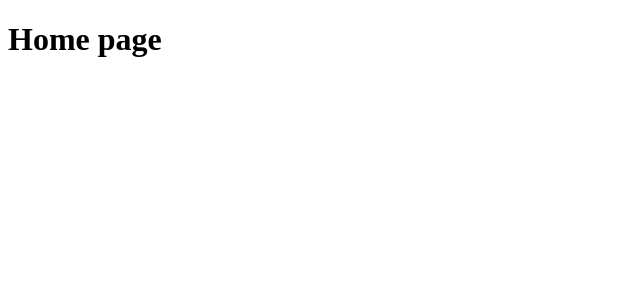
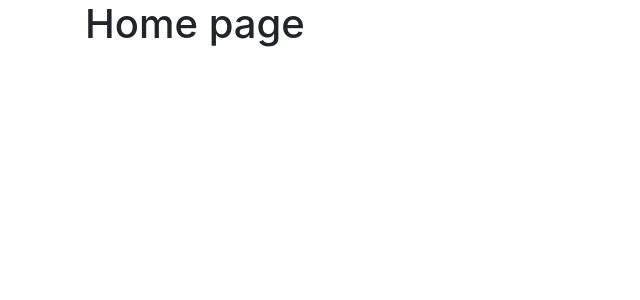
Before and after one commit to dotamir/react-gomoku, a React (Create React App) app: page / in a window 1280 px wide. Shown: the top 300 px of the page, without its empty margins (0-640 px from the left). Built offline with nearby package versions, Linux system fonts and the light colour scheme.

Commit message:
feat(reactstrap): add reactstrap & bootstrap

```diff
--- a/package.json
+++ b/package.json
@@ -9,6 +9,8 @@
     "@types/react": "16.9.9",
     "@types/react-dom": "16.9.2",
     "@types/react-router-dom": "^5.1.0",
+    "@types/reactstrap": "^8.0.5",
+    "bootstrap": "^4.3.1",
     "connected-react-router": "^6.5.2",
     "history": "^4.10.1",
     "react": "^16.10.2",
@@ -16,6 +18,7 @@
     "react-redux": "^7.1.1",
     "react-router-dom": "^5.1.2",
     "react-scripts": "3.2.0",
+    "reactstrap": "^8.1.1",
     "redux": "^4.0.4",
     "redux-thunk": "^2.3.0",
     "typescript": "3.6.4"
--- a/src/containers/Home/HomeContainer.tsx
+++ b/src/containers/Home/HomeContainer.tsx
@@ -1,11 +1,14 @@
 import React from "react";
+import { Container } from 'reactstrap';
 
 const Home: React.FC = () => {
 	return (
 		<>
-			<div className="home">
-				<h1>Home page</h1>
-			</div>
+			<Container>
+				<div className="home">
+					<h1>Home page</h1>
+				</div>
+			</Container>
 		</>
 	);
 };
--- a/src/index.tsx
+++ b/src/index.tsx
@@ -8,6 +8,7 @@ import { createBrowserHistory } from 'history';
 import AppContainer from './containers/App/AppContainer';
 import * as serviceWorker from './serviceWorker';
 import * as reducers from './redux';
+import 'bootstrap/dist/css/bootstrap.min.css';
 
 declare global {
 	interface Window { __REDUX_DEVTOOLS_EXTENSION_COMPOSE__: any; }
```
Also changed, not shown: 1 other file (tests, documents, lock files or other folders).
